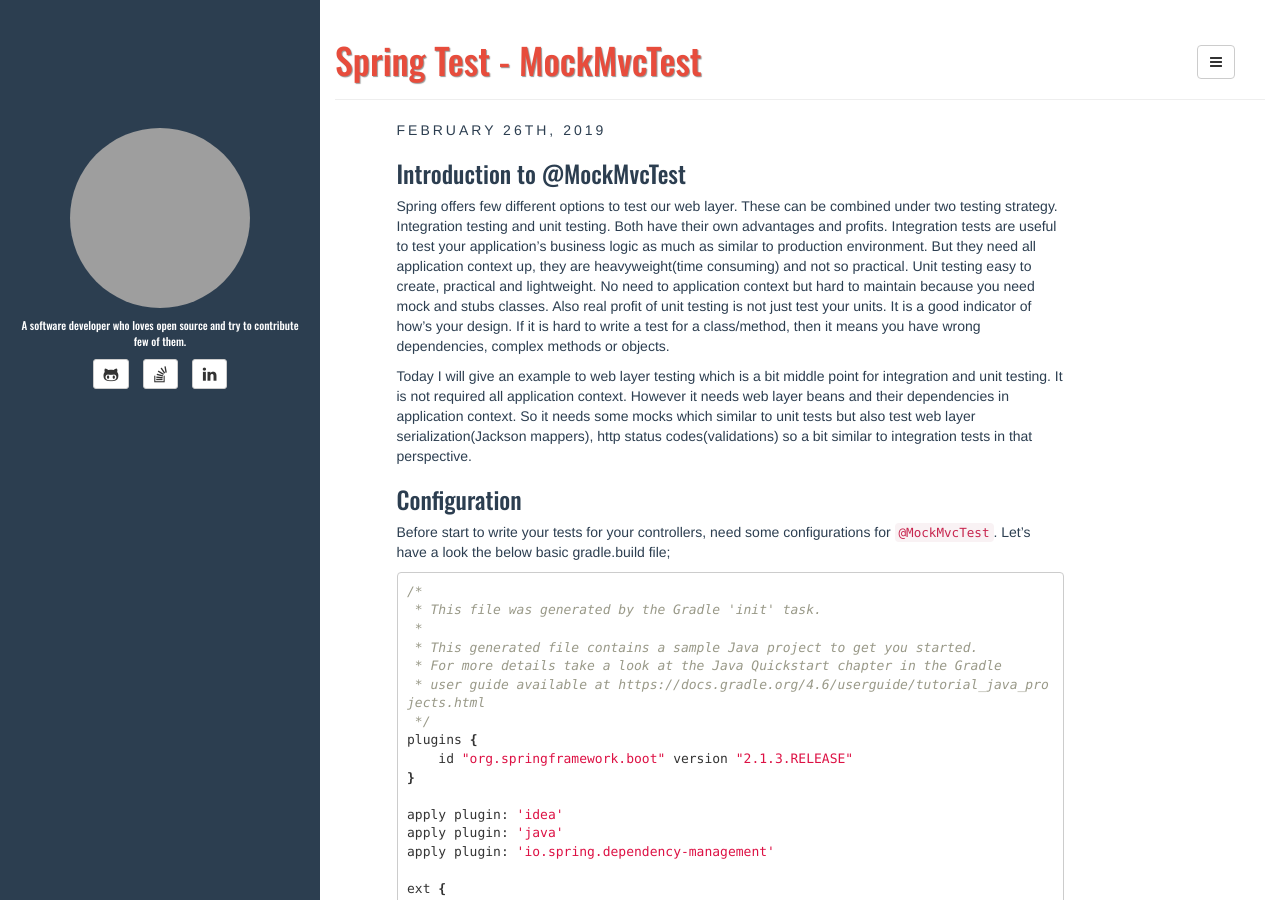
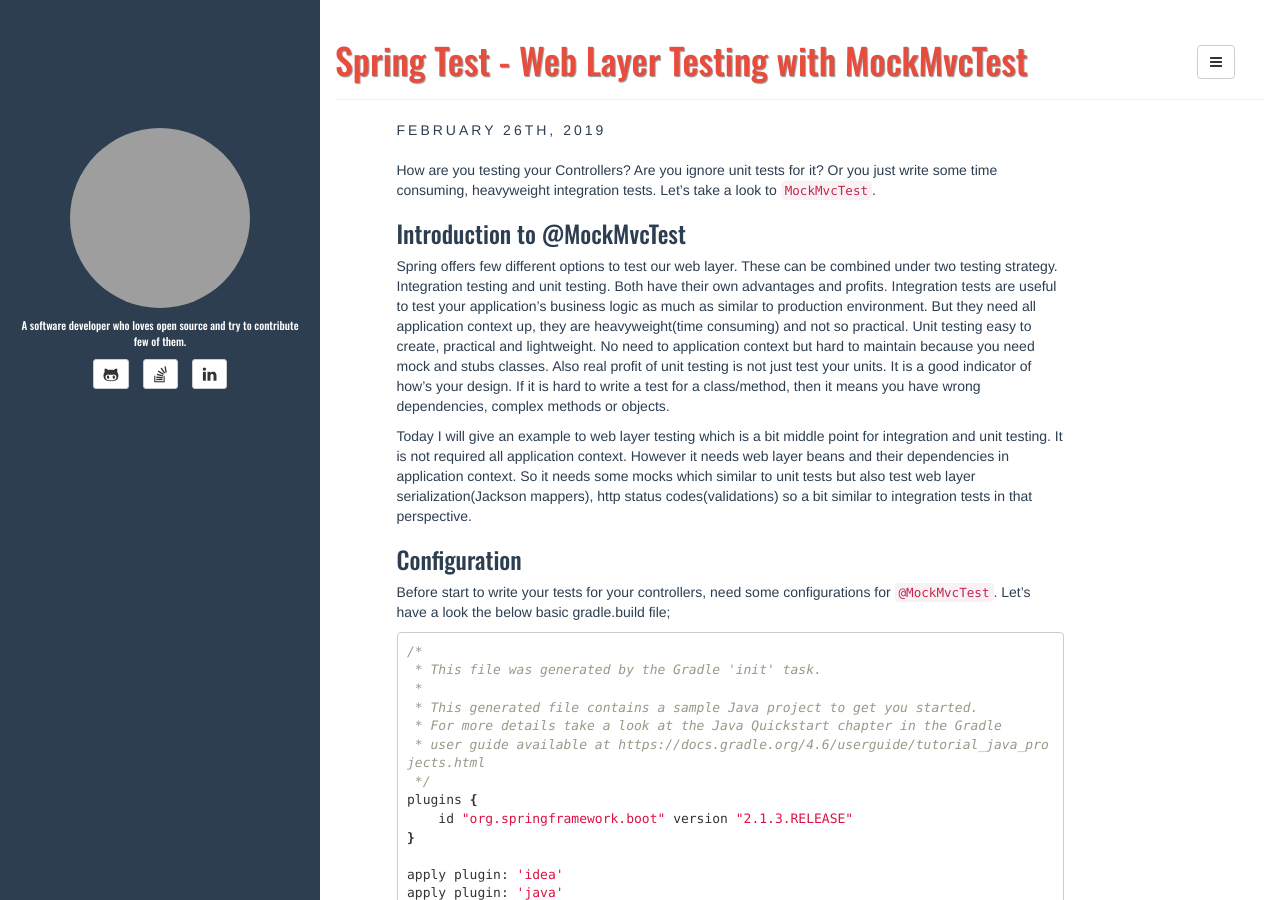
Before and after one commit to dbtek/dbyll, a Jekyll site: the page built from _posts/2019-02-26-Spring-Boot-Integration-Testing-MockMvcTest.md, in a window 1280 px wide and 900 px high. Built offline with Jekyll 4.4.1, drawn with Linux system fonts in a browser that asks for light colours; some web fonts are replaced; comment, search, counter and statistics services are not loaded; grey boxes are pictures that could not be loaded.

Commit message:
-- Formatting.

````diff
--- a/_posts/2019-02-26-Spring-Boot-Integration-Testing-MockMvcTest.md
+++ b/_posts/2019-02-26-Spring-Boot-Integration-Testing-MockMvcTest.md
@@ -1,9 +1,12 @@
 ---
 layout: post
-title: Spring Test - MockMvcTest
+title: Spring Test - Web Layer Testing with MockMvcTest
 categories: [Spring, Testing]
 fullview: false
 ---
+
+How are you testing your Controllers? Are you ignore unit tests for it? Or you just write some time consuming, heavyweight integration tests.
+Let's take a look to ```MockMvcTest```.
 
 ### Introduction to @MockMvcTest
 
````
